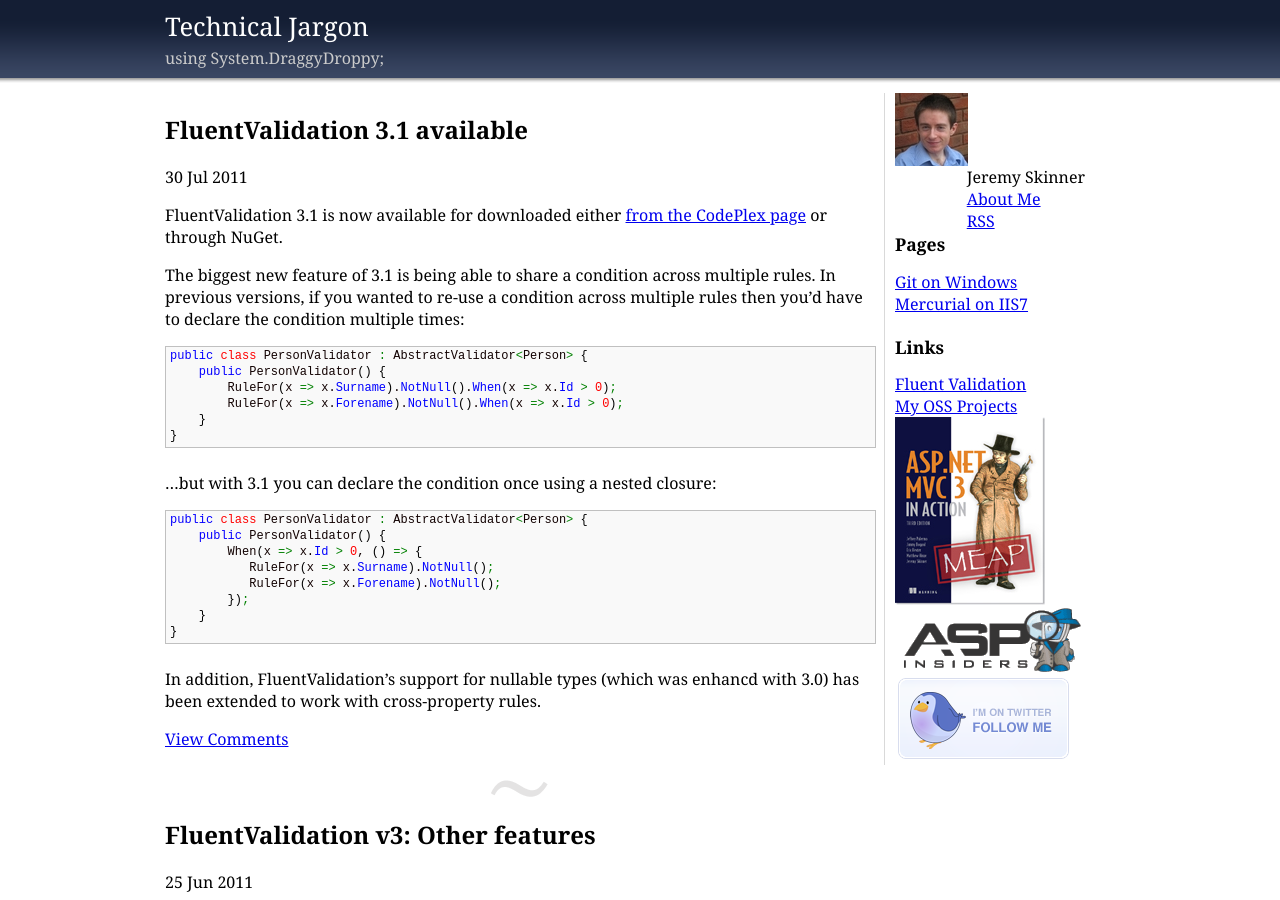
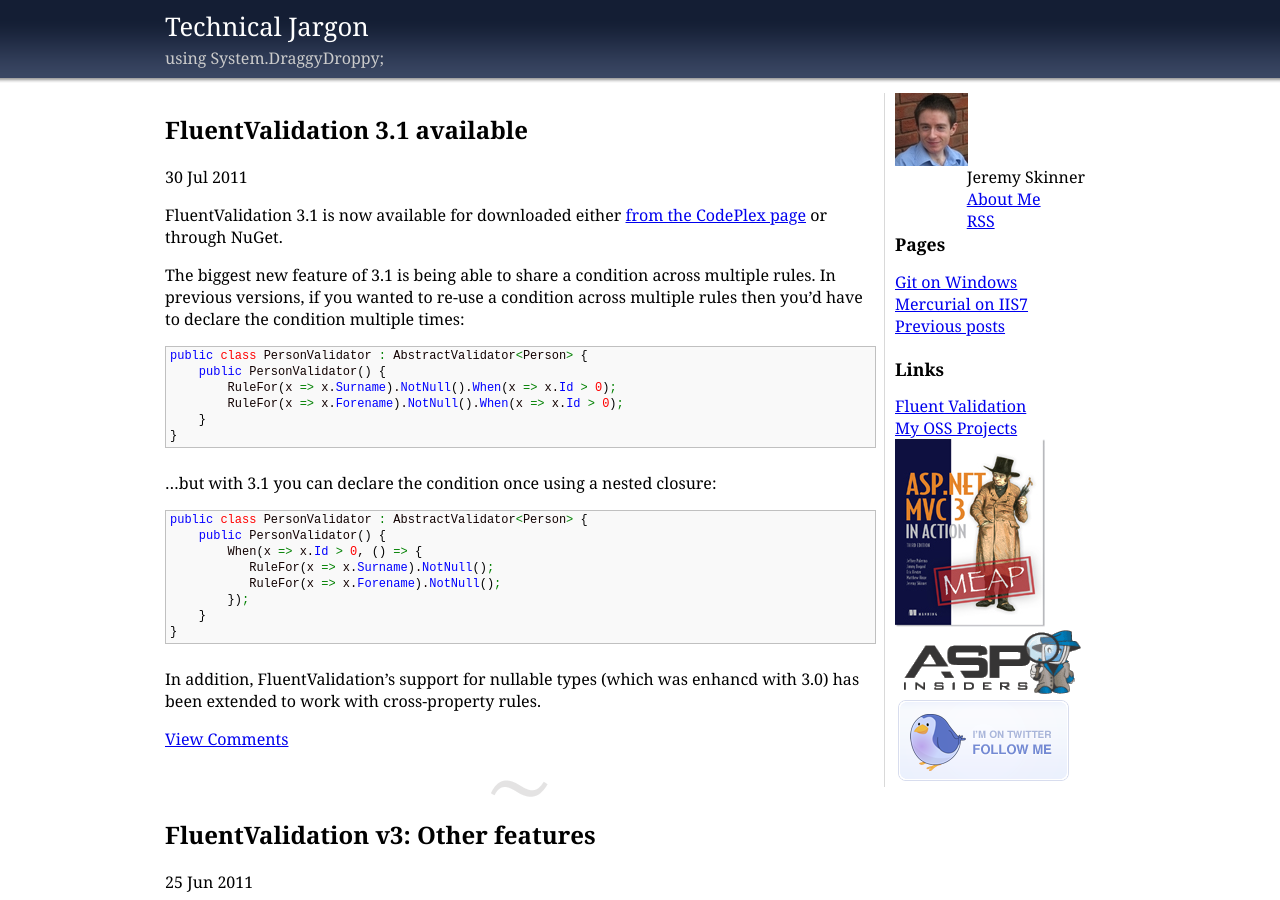
Before and after one commit to JeremySkinner/jeremyskinner.github.com, a Jekyll site: the page built from index.html, in a window 1280 px wide and 900 px high. Built offline with Jekyll 4.4.1, drawn with Linux system fonts in a browser that asks for light colours; comment, search, counter and statistics services are not loaded.

Commit message:
Add archive page

```diff
--- a/_layouts/default.html
+++ b/_layouts/default.html
@@ -68,8 +68,10 @@
 	    <li>
 	      <h2>Pages</h2>
 	    </li>
-	       <li class="page_item"><a href="/git-on-windows/" title="Git on Windows">Git on Windows</a></li>
-			<li class="page_item"><a href="/mercurial-on-iis7/" title="Mercurial on IIS7">Mercurial on IIS7</a></li>	  </ul>
+	    <li class="page_item"><a href="/git-on-windows/" title="Git on Windows">Git on Windows</a></li>
+		<li class="page_item"><a href="/mercurial-on-iis7/" title="Mercurial on IIS7">Mercurial on IIS7</a></li>
+		<li class="page_item"><a href="/archive/" title="Previous posts">Previous posts</a></li>
+	   </ul>
 			<ul id="links">
 			    <li>
 			      <h2>Links</h2>
--- a/index.html
+++ b/index.html
@@ -26,3 +26,5 @@
     </div><!-- .post -->
     <div class="post-separator"></div>
 {% endfor %}
+
+<a href="/archive">View previous posts</a>
```
Also changed, not shown: archive.html (added, +9 -0 lines), 1 other file.
